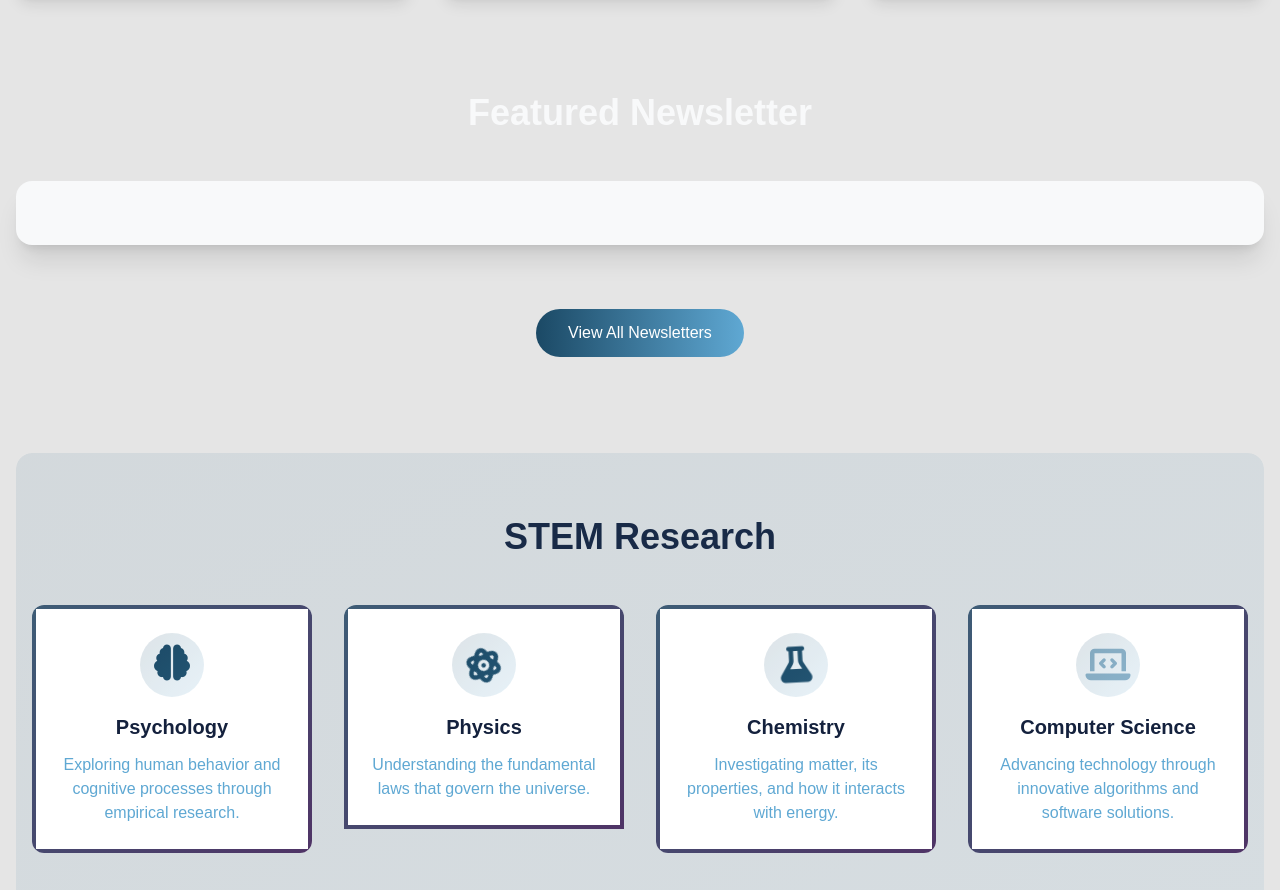
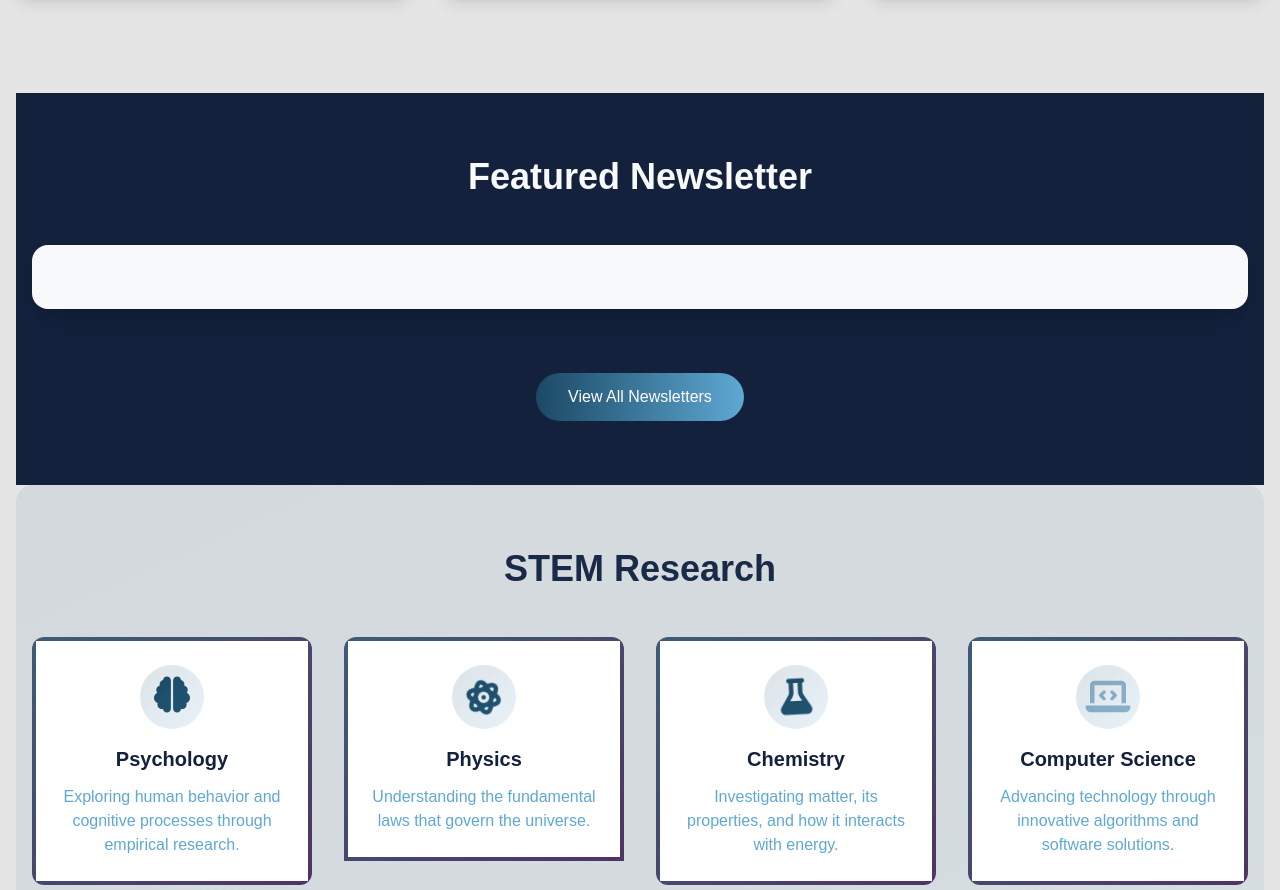
Before and after one commit to Nikit-79/PixelPulse, a plain HTML site: page index.html in a window 1280 px wide. Shown: the part 1058-1948 px from the top of the page. Drawn offline with nearby package versions, Linux system fonts and the light colour scheme.

Commit message:
Update index.html
debugging featured card

```diff
--- a/index.html
+++ b/index.html
@@ -247,7 +247,8 @@
 
 
       <!-- Newsletter Section -->
-      <section class="my-24">
+      <section id="newsletters" class="bg-oxford-blue py-16">
+        <div class="container mx-auto px-4">
 
           <!-- Featured Newsletter -->
           <h2 class="text-4xl font-bold text-center text-stardust mb-12 animate-fade-in">Featured Newsletter</h2>
@@ -262,6 +263,7 @@
             </a>
           </div>
 
+        </div>
       </section>
 
 
```
Lines whose indentation alone changed are shown as unchanged.
